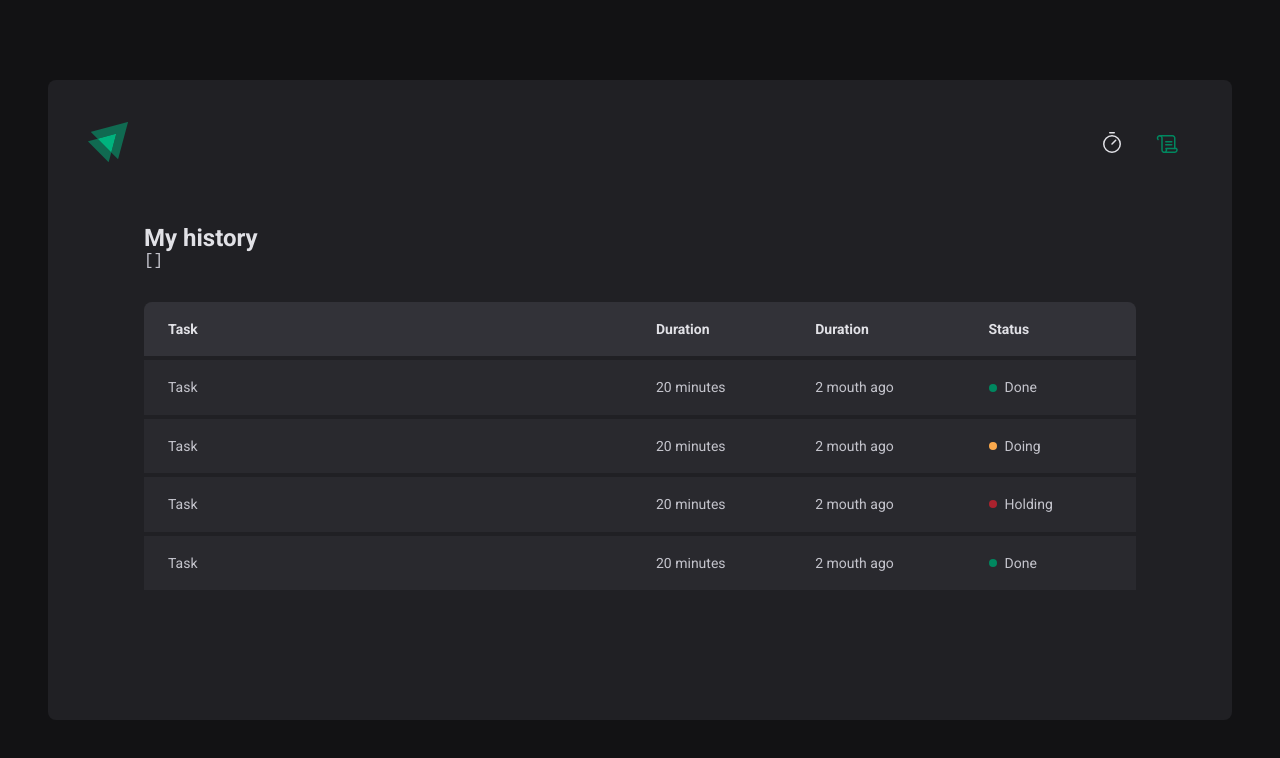
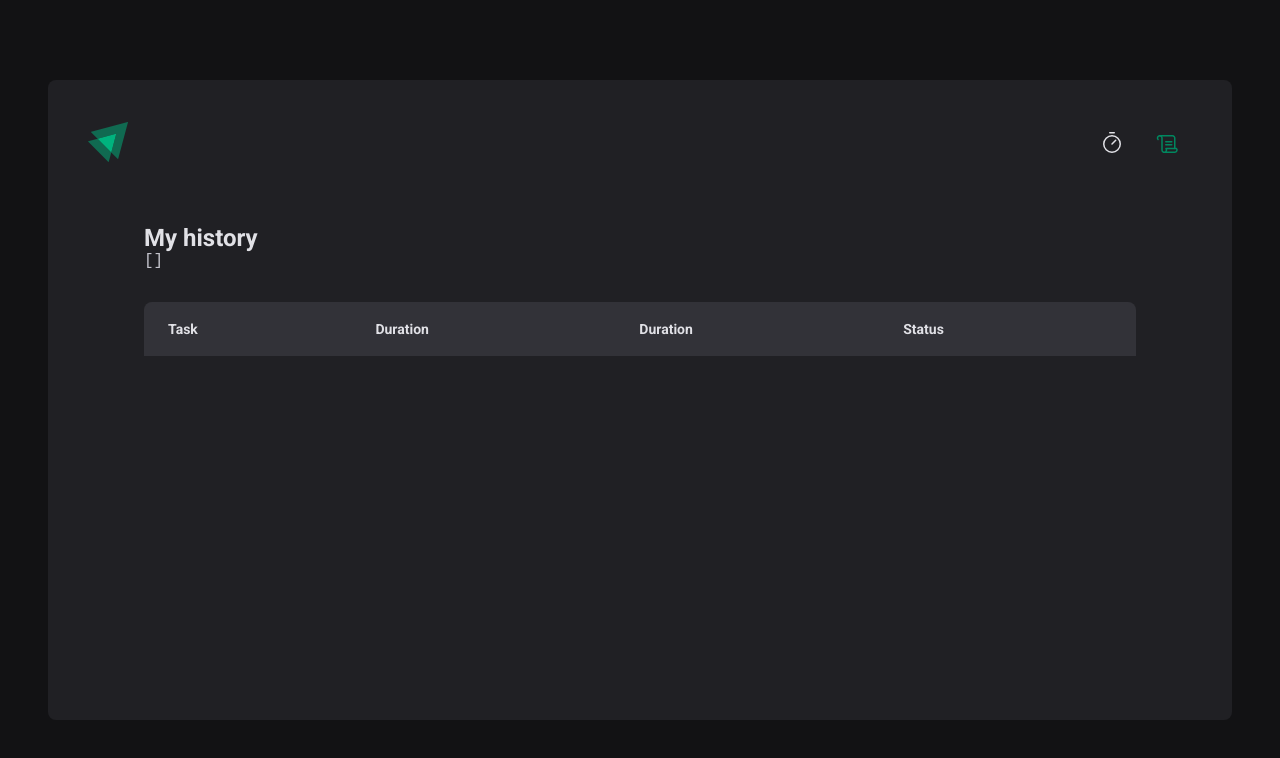
Before and after one commit to hppc25/react-pomodoro, a React (Vite) app: page /history in a window 1280 px wide. Shown: the top 758 px of the page. Built offline with nearby package versions, Linux system fonts and the light colour scheme.

Commit message:
Add list of task dynamic in history page

```diff
--- a/src/pages/History/index.tsx
+++ b/src/pages/History/index.tsx
@@ -1,6 +1,8 @@
 import { useContext } from 'react'
 import { CyclesContext } from '../../contexts/CyclesContext'
 import { HistoryContainer, HistoryList, Status } from './styles'
+import { formatDistanceToNow } from 'date-fns'
+import enGB from 'date-fns/locale/en-GB'
 
 export function History() {
   const { cycles } = useContext(CyclesContext)
@@ -20,38 +22,33 @@
             </tr>
           </thead>
           <tbody>
-            <tr>
-              <td>Task</td>
-              <td>20 minutes</td>
-              <td>2 mouth ago</td>
-              <td>
-                <Status statusColor="green">Done</Status>
-              </td>
-            </tr>
-            <tr>
-              <td>Task</td>
-              <td>20 minutes</td>
-              <td>2 mouth ago</td>
-              <td>
-                <Status statusColor="yellow">Doing</Status>
-              </td>
-            </tr>
-            <tr>
-              <td>Task</td>
-              <td>20 minutes</td>
-              <td>2 mouth ago</td>
-              <td>
-                <Status statusColor="red">Holding</Status>
-              </td>
-            </tr>
-            <tr>
-              <td>Task</td>
-              <td>20 minutes</td>
-              <td>2 mouth ago</td>
-              <td>
-                <Status statusColor="green">Done</Status>
-              </td>
-            </tr>
+            {cycles.map((cycle) => {
+              return (
+                <tr key={cycle.id}>
+                  <td>{cycle.task}</td>
+                  <td>{cycle.minutesAmount} minutes</td>
+                  <td>
+                    {formatDistanceToNow(cycle.startDate, {
+                      addSuffix: true,
+                      locale: enGB,
+                    })}
+                  </td>
+                  <td>
+                    {cycle.finishedDate && (
+                      <Status statusColor="green">Done</Status>
+                    )}
+
+                    {cycle.interruptedDate && (
+                      <Status statusColor="red">Stopped</Status>
+                    )}
+
+                    {!cycle.finishedDate && !cycle.interruptedDate && (
+                      <Status statusColor="yellow">Doing</Status>
+                    )}
+                  </td>
+                </tr>
+              )
+            })}
           </tbody>
         </table>
       </HistoryList>
```
